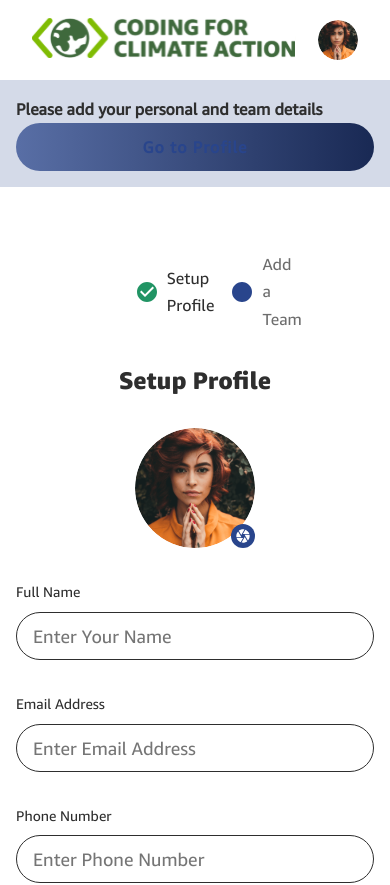
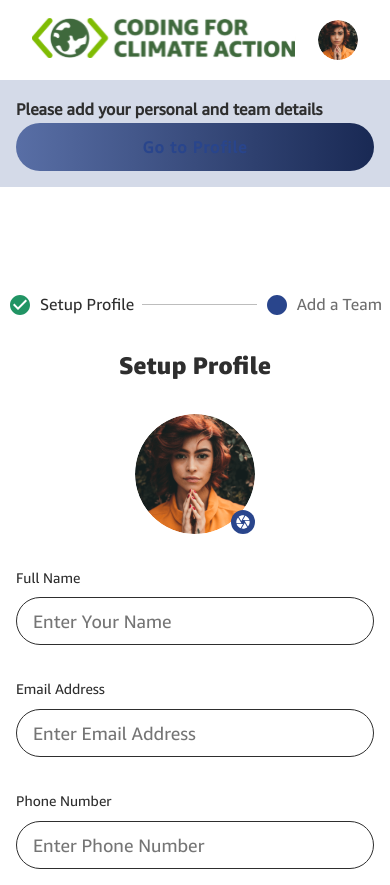
Before and after one commit to navgurukul/c4ca, a Next.js app: page /teacher/profile/profile-update in a window 390 px wide. Shown: the top 885 px of the page. Built offline with nearby package versions, Linux system fonts and the light colour scheme; a web font is replaced by a local one.

Commit message:
added responsive stepper

```diff
--- a/components/forms/ProfileForm.jsx
+++ b/components/forms/ProfileForm.jsx
@@ -99,8 +99,8 @@ const ProfileForm = () => {
 
   return (
     <>
-    <Container maxWidth="lg" disableGutters sx={{ display:"grid", placeItems:"center", gap: 4 }}>
-      <Box sx={{ width:"35%" }}>
+    <Container maxWidth="lg" disableGutters sx={{ display:"grid", placeItems:"center", gap: 4 ,mt:5}}>
+      <Box sx={{ width: isMobile ? "100%" : "35%" }}>
         <Stepper activeStep={activeStep}>
           {steps.map((label, index) => (
           <Step key={label}>
```
